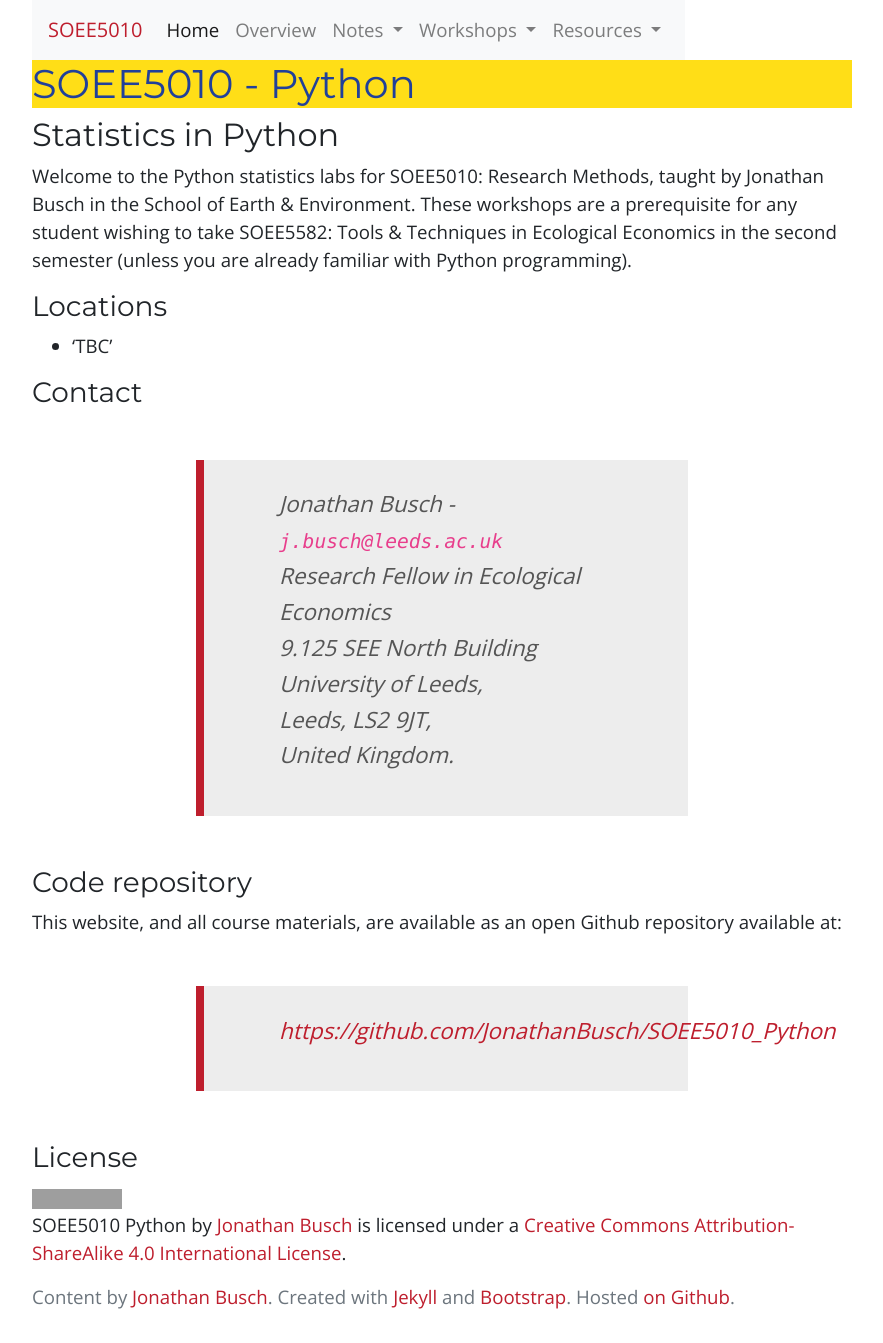
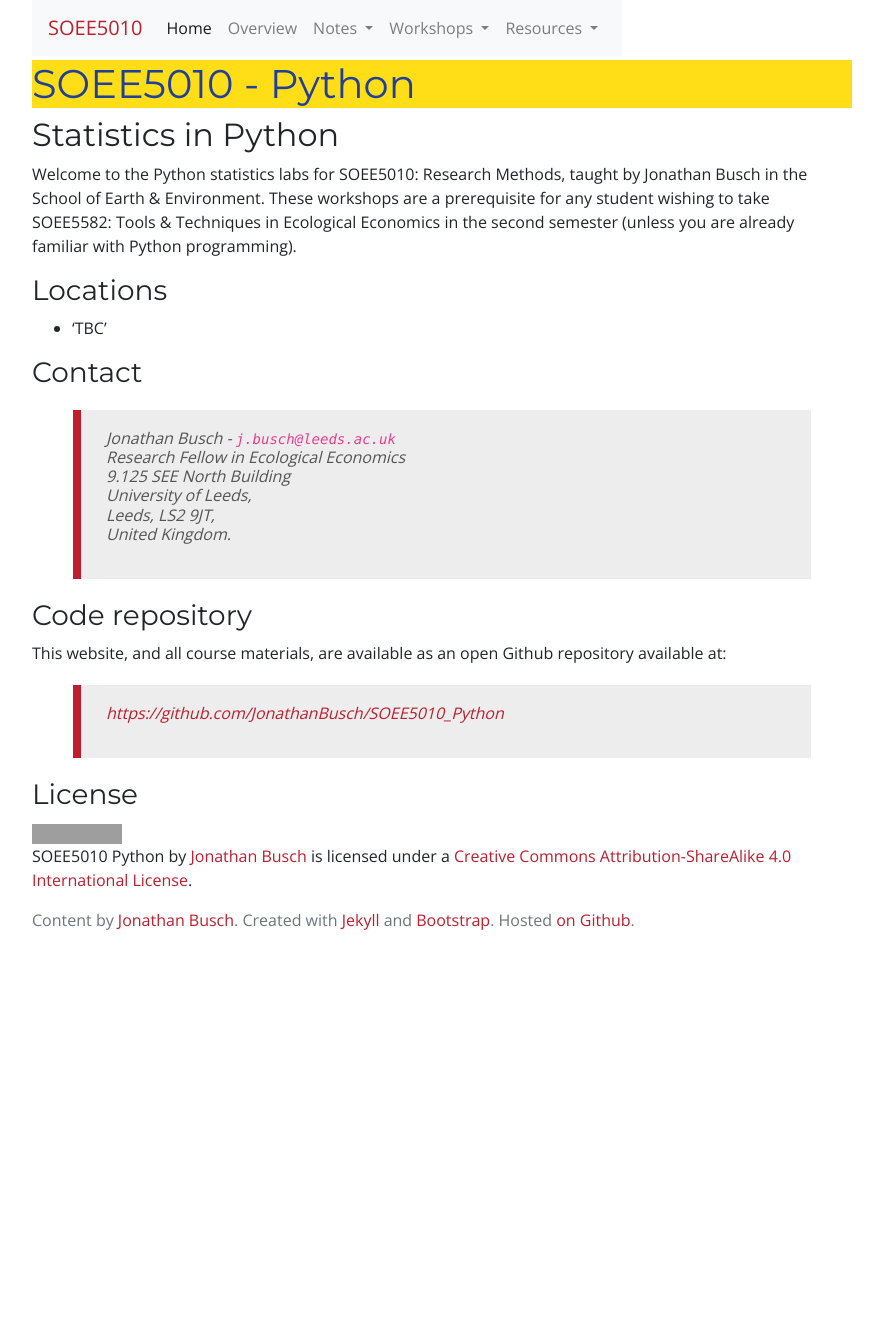
Before and after one commit to JonathanBusch/SOEE5010_Python, a Jekyll site: the page built from index.md, in a window 1280 px wide. Shown: the whole page, without its empty margins (198-1081 px from the left). Built offline with Jekyll 4.4.1, drawn with Linux system fonts in a browser that asks for light colours; nearby versions of some CDN libraries; after the commit the page ends 968 px from its top, so only the background shows below that; grey boxes are pictures that could not be loaded.

Commit message:
Block quote styling

```diff
--- a/assets/css/site-custom.css
+++ b/assets/css/site-custom.css
@@ -33,7 +33,7 @@ html {
 /* Overall font settings */
 #body, #footer, .container {
     font-family: 'Open Sans', arial, sans-serif;
-    font-size: 14pt;
+    font-size: 1.0em;
     line-height: 1.5;
     -ms-text-size-adjust: 100%;
     -webkit-text-size-adjust: 100%;
@@ -54,14 +54,14 @@ a {
 }
 
 blockquote{
-  font-size: 1.2em;
-  width:60%;
-  margin:50px auto;
+  font-size: 1.0em;
+  width:90%;
+  margin:20px auto;
   font-style:italic;
   color: #555555;
-  padding:1.2em 30px 1.2em 75px;
+  padding:1.2em 20px 1.2em 25px;
   border-left:8px solid #be1e2d ;
-  line-height:1.6;
+  line-height:1.2;
   position: relative;
   background:#EDEDED;
 }
```
